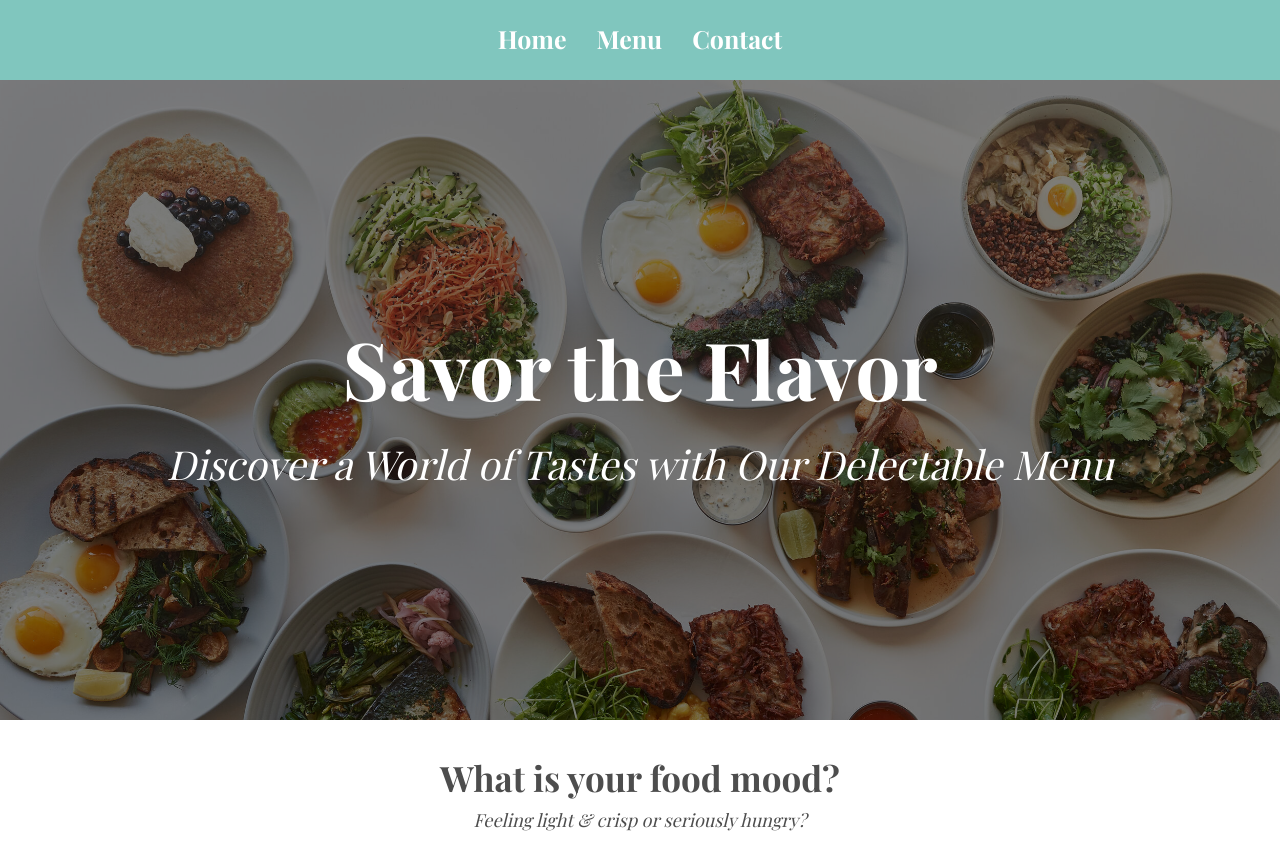
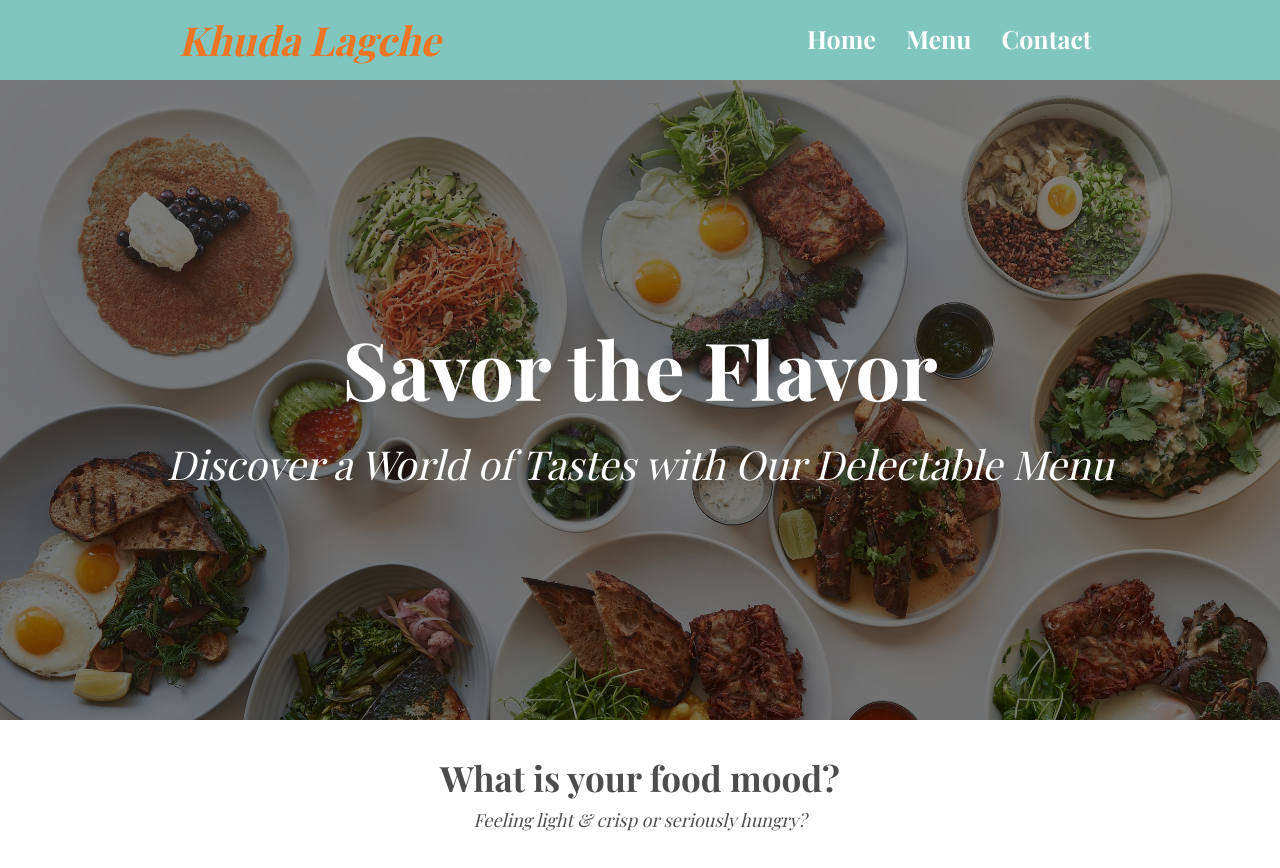
Before and after one commit to Mainul-Islam-Nirob/restaurant-page, a website built with webpack: page dist/index.html in a window 1280 px wide. Shown: the top 868 px of the page. Built offline with nearby package versions, Linux system fonts and the light colour scheme; files whose address does not match are found by name; a web font is replaced by a local one.

Commit message:
Add logo

```diff
--- a/dist/index.html
+++ b/dist/index.html
@@ -10,11 +10,14 @@
 <body>
     <div id="content">
         <!-- Navigation Bar -->
-        <ul class="nav">
-            <li class="nav-item">Home</li>
-            <li class="nav-item">Menu</li>
-            <li class="nav-item">Contact</li>
-        </ul>
+        <div class="navigation">
+            <div class="logo">Khuda Lagche</div>
+            <ul class="nav-items">
+                <li class="nav-item">Home</li>
+                <li class="nav-item">Menu</li>
+                <li class="nav-item">Contact</li>
+            </ul>
+        </div>
 
         <!-- Home Page -->
         <div class="home">
--- a/dist/style.css
+++ b/dist/style.css
@@ -34,16 +34,28 @@ body {
 }
 
 /* Navivgation Bar */
-.nav {
+.navigation {
+    display: flex;
     height: 10vh;
+    background-color: var(--background-dark);
+    align-items: center;
+    justify-content: space-around;
+
+}
+.logo {
+    color: var(--orange);
+    font-size: 4rem;
+    font-weight: bold;
+    font-style: italic;
+    cursor: pointer;
+}
+.nav-items {
     display: flex;
     font-size: 2.5rem;
     font-weight: bold;
     list-style: none;
-    background-color: var(--background-dark);
     color: var(--font-color);
-    align-items: center;
-    justify-content: center;
+
     gap: 30px;
     padding: 10px;
     /* position: fixed;
@@ -245,3 +257,10 @@ body {
         height: 10rem;
     }
   }
+
+  @media screen and (max-width: 580px) {
+    .navigation {
+        flex-direction: column;
+        height: auto;
+    }
+  }
```
